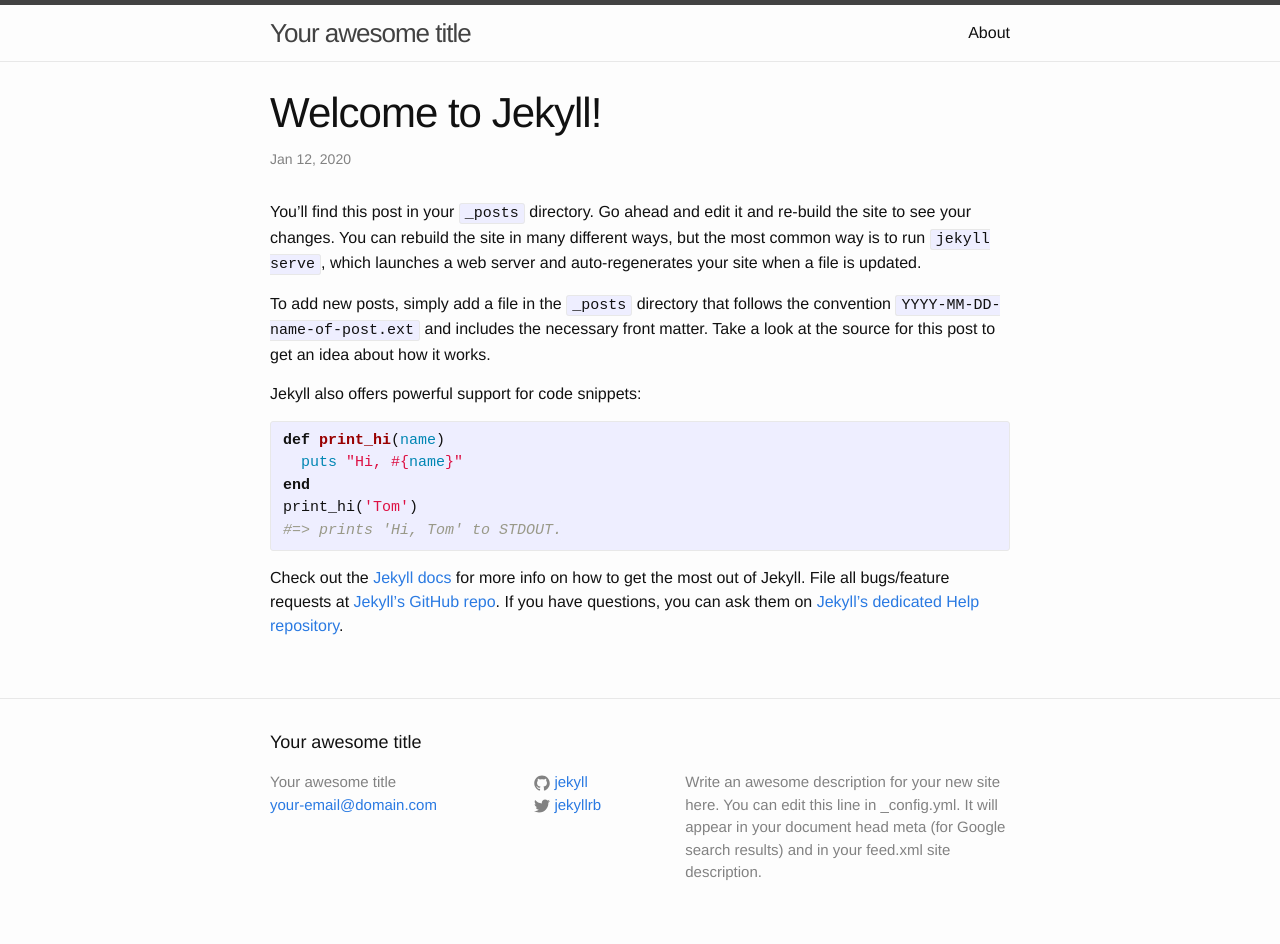
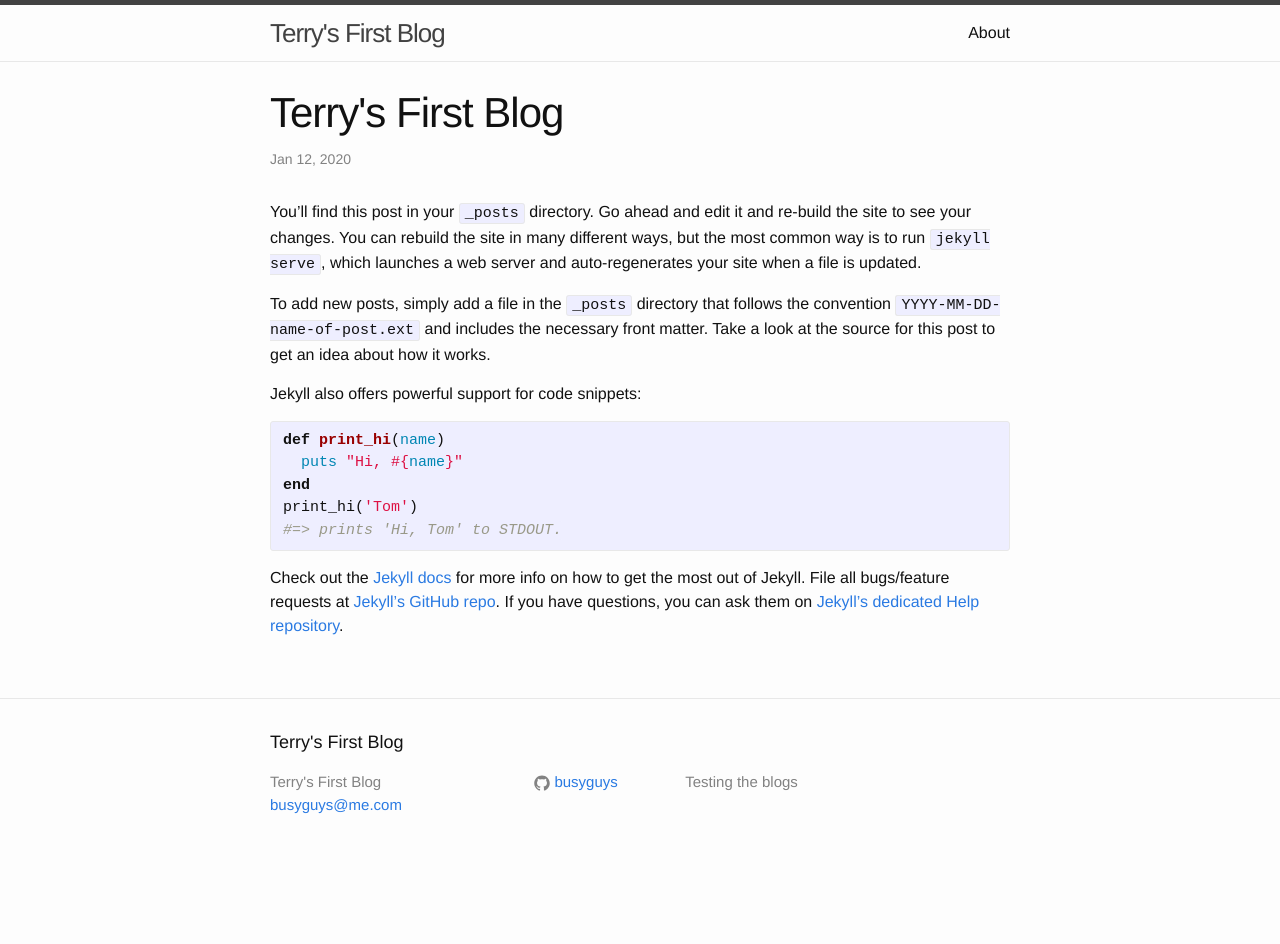
Before and after one commit to busyguys/busyguys.github.io, a Jekyll site: the page built from _posts/2020-01-12-welcome-to-jekyll.markdown, in a window 1280 px wide. Built offline with Jekyll 4.4.1, drawn with Linux system fonts in a browser that asks for light colours; after the commit the page ends 900 px from its top, so only the background shows below that.

Commit message:
fix _config.yml & add jekyll-admin bundle in local

```diff
--- a/_config.yml
+++ b/_config.yml
@@ -1,14 +1,11 @@
 # Site settings
-title: Your awesome title
-email: your-email@domain.com
+title: Terry's First Blog
+email: busyguys@me.com
 description: > # this means to ignore newlines until "baseurl:"
-  Write an awesome description for your new site here. You can edit this
-  line in _config.yml. It will appear in your document head meta (for
-  Google search results) and in your feed.xml site description.
+  Testing the blogs
 baseurl: "" # the subpath of your site, e.g. /blog/
-url: "http://yourdomain.com" # the base hostname & protocol for your site
-twitter_username: jekyllrb
-github_username:  jekyll
+url: "http://busyguys.github.io" # the base hostname & protocol for your site
+github_username:  busyguys
 
 # Build settings
 markdown: kramdown
--- a/_posts/2020-01-12-welcome-to-jekyll.markdown
+++ b/_posts/2020-01-12-welcome-to-jekyll.markdown
@@ -1,6 +1,6 @@
 ---
 layout: post
-title:  "Welcome to Jekyll!"
+title:  "Terry's First Blog"
 date:   2020-01-12 21:32:14
 categories: jekyll update
 ---
```
